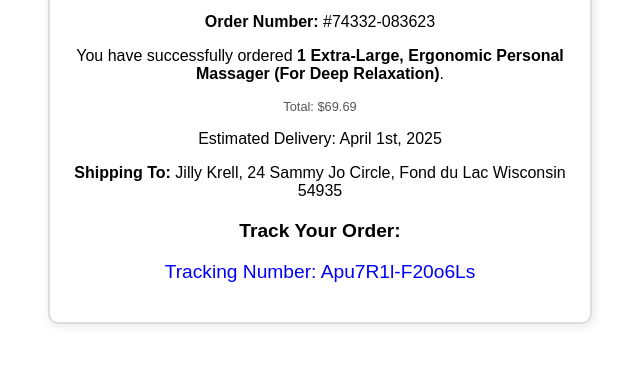
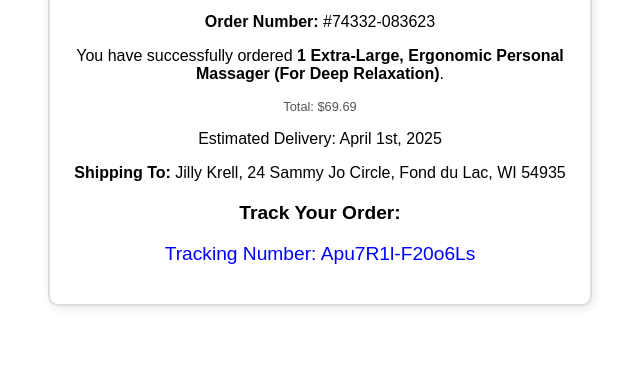
Before and after one commit to Carter-112/AprilFools, a plain HTML site: page index.html in a window 1280 px wide. Shown: the part 161-526 px from the top of the page, without its empty margins (320-960 px from the left). Drawn offline with Linux system fonts and the light colour scheme.

Commit message:
Update index.html

```diff
--- a/index.html
+++ b/index.html
@@ -42,7 +42,7 @@
         <p>You have successfully ordered <strong>1 Extra-Large, Ergonomic Personal Massager (For Deep Relaxation)</strong>.</p>
         <p class="small-text">Total: $69.69</p>
         <p>Estimated Delivery: April 1st, 2025</p>
-        <p><strong>Shipping To:</strong> Jilly Krell, 24 Sammy Jo Circle, Fond du Lac Wisconsin 54935</p>
+        <p><strong>Shipping To:</strong> Jilly Krell, 24 Sammy Jo Circle, Fond du Lac, WI 54935</p>
         <div class="tracking">
             <p><strong>Track Your Order:</strong></p>
             <p><a href="https://www.youtube.com/watch?v=dQw4w9WgXcQ" target="_blank">Tracking Number: Apu7R1l-F20o6Ls</a></p>
```
